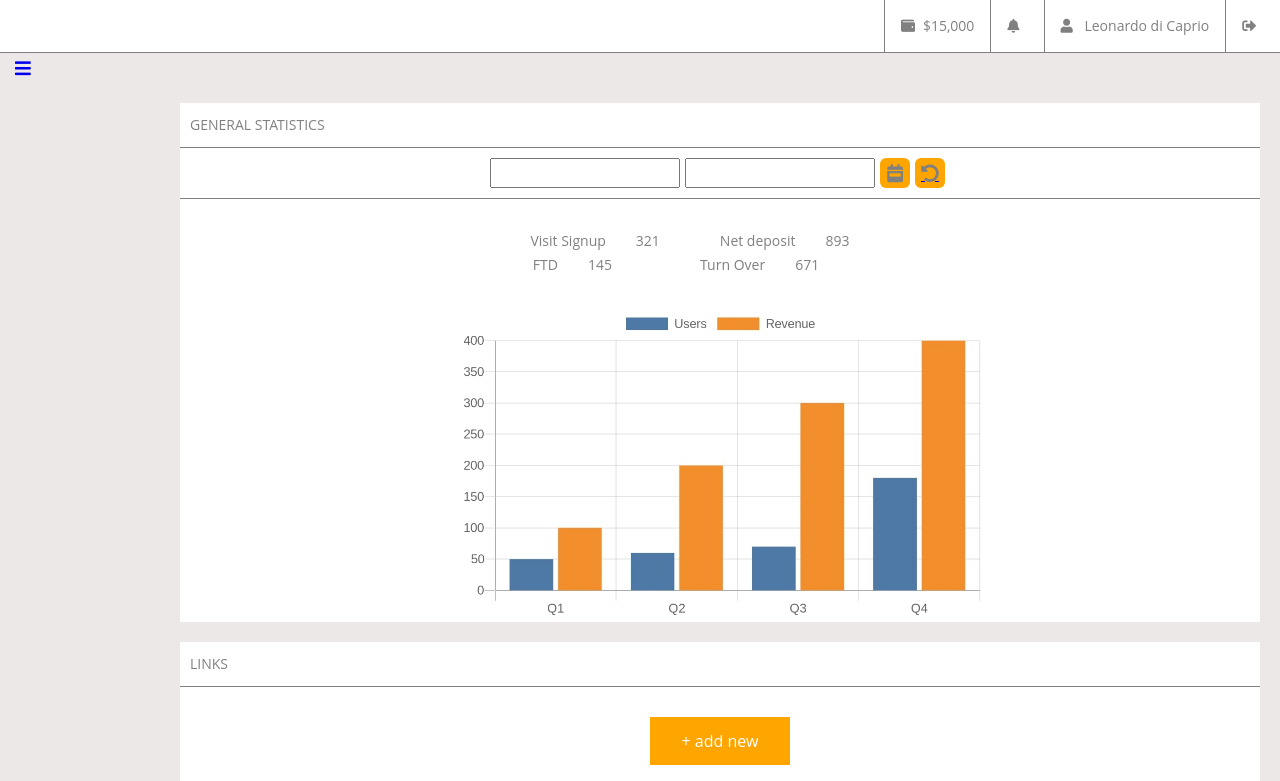
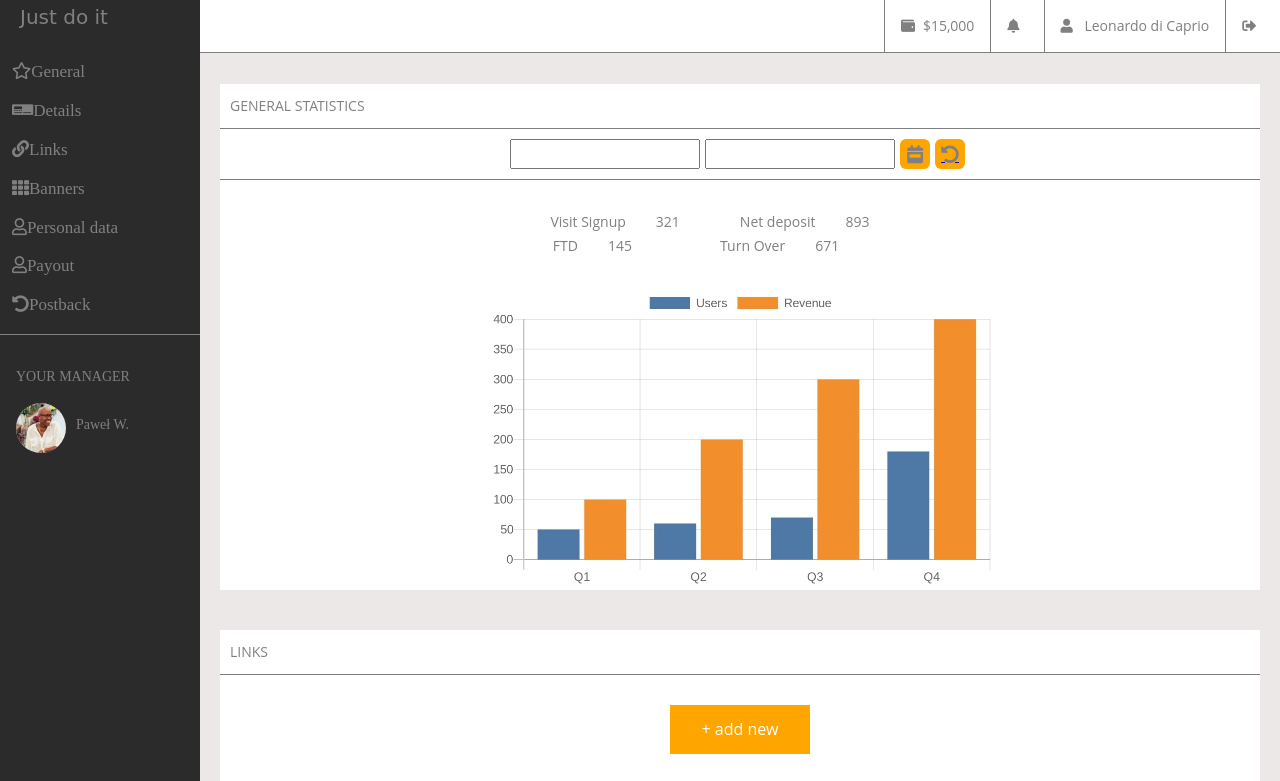
Before and after one commit to Pawel-Waskiewicz/Projekt-indywidualny, a website: page src/index.html in a window 1280 px wide. Shown: the top 781 px of the page. Drawn offline with nearby package versions, Linux system fonts and the light colour scheme; files that its build step writes are made by us from their sources.

Commit message:
JS not working

```diff
--- a/src/index.html
+++ b/src/index.html
@@ -20,18 +20,21 @@
 
     </nav>
     <!--- SIDENAV -->
-    <div class="sidenav desktop-sidenav">
+    <nav class="sidenav">
+        <div class="hamburger-btn"><i class="fas fa-bars"></i></div>
+        <div class="main-menu-container desktop-sidebar">
             <div class="logo-container">
                 <p class="logo">Just do it</p>
-            <button><i class="fas fa-bars"></i></button>
             </div>
-        <a href="#" class="shit"><i class="far fa-star icons"></i>General</a>
-        <a href="#"><i class="fas fa-digital-tachograph icons"></i>Details</a>
-        <a href="#"><i class="fas fa-link icons"></i>Links</a>
-        <a href="#"><i class="fas fa-th icons"></i>Banners</a>
-        <a href="#"><i class="far fa-user icons"></i>Personal data</a>
-        <a href="#"><i class="far fa-user icons"></i>Payout</a>
-        <a href="#"><i class="fas fa-undo-alt icons"></i>Postback</a>
+            <ul class="main-menu showMenu">
+                <li class="option"><a href="#" ><i class="far fa-star icons"></i>General</a></li>
+                <li class="option"><a href="#" ><i class="fas fa-digital-tachograph icons"></i>Details</a></li>
+                <li class="option"><a href="#" ><i class="fas fa-link icons"></i>Links</a></li>
+                <li class="option"><a href="#" ><i class="fas fa-th icons"></i>Banners</a></li>
+                <li class="option"><a href="#" ><i class="far fa-user icons"></i>Personal data</a></li>
+                <li class="option"><a href="#" ><i class="far fa-user icons"></i>Payout</a></li>
+                <li class="option"><a href="#" ><i class="fas fa-undo-alt icons"></i>Postback</a></li>
+            </ul>
             <div class="manager">
                 <p>YOUR MANAGER</p>
                 <div class="manager-div">
@@ -40,11 +43,30 @@
                 </div>
             </div>
         </div>
-    <div class="phone-sidenav hamburger-btn">
-        <a href="#"><i class="fas fa-bars"></i></a>
+        <div class="main-menu-container phone-sidebar">
+            <div class="logo-container">
+                <p class="logo">Just do it</p>
             </div>
+            <ul class="main-menu ">
+                <li class="option"><a href="#" ><i class="far fa-star icons"></i>General</a></li>
+                <li class="option"><a href="#" ><i class="fas fa-digital-tachograph icons"></i>Details</a></li>
+                <li class="option"><a href="#" ><i class="fas fa-link icons"></i>Links</a></li>
+                <li class="option"><a href="#" ><i class="fas fa-th icons"></i>Banners</a></li>
+                <li class="option"><a href="#" ><i class="far fa-user icons"></i>Personal data</a></li>
+                <li class="option"><a href="#" ><i class="far fa-user icons"></i>Payout</a></li>
+                <li class="option"><a href="#" ><i class="fas fa-undo-alt icons"></i>Postback</a></li>
+            </ul>
+            <div class="manager">
+                <p>YOUR MANAGER</p>
+                <div class="manager-div">
+                    <img src="images/profile-picture.jpg" alt="profile-picture">
+                    <p>Paweł W.</p>
+                </div>
+            </div>
+    </nav>
 
-    <div class="main">
+
+    <div class="main first-page">
         <div class="title">
             <p>GENERAL STATISTICS</p>
         </div>
@@ -84,7 +106,7 @@
             </div>
         </div>
     </div>
-    <div class="main">
+    <div class="main second-page">
         <div class="title">
             <p>LINKS</p>
         </div>
@@ -177,6 +199,7 @@
             <button class="button btn-two">+ add new</button>
         </div>
     </div>
-    <script src="script.js"></script>
+
+    <script src="js/script.js"></script>
 </body>
 </html>
--- a/src/js/script.js
+++ b/src/js/script.js
@@ -0,0 +1,10 @@
+const hamburgerButton = document.querySelector('.hamburger-btn');
+
+const menu = document.querySelector('.main-menu-container');
+
+hamburgerButton.addEventListener('click', toggleMenu);
+
+function toggleMenu() {
+  console.log('clicked');
+  menu.classList.toggle('showMenu');
+}
--- a/src/sass/components/_navbar.scss
+++ b/src/sass/components/_navbar.scss
@@ -1,4 +1,4 @@
-nav{
+nav .topnav{
   border-bottom: 1px solid $text-main-color;
   background-color: white;
 }
@@ -6,6 +6,9 @@ nav{
 .topnav {
   display: flex;
   justify-content: flex-end;
+  position: fixed;
+  top: 0;
+  width: 100%;
 }
 
 /* Style the links inside the navigation bar */
--- a/src/sass/components/_sidebar.scss
+++ b/src/sass/components/_sidebar.scss
@@ -2,55 +2,90 @@
 .logo-container{
   display: flex;
   justify-content: space-between;
+
   i{
     line-height: 35px;
     padding-right: 20px;
     font-size: 18px;
     color: $color-hover;
   }
+
   button {
-   all: unset;
+    all: unset;
   }
 }
-.logo {
-  font-size: 20px;
-  font-family: $logo-font;
-  color: white;
-  margin-left: 20px;
+
+/* SIDENAV */
+
+.main-menu-container {
+  font-family: $paragraph-font;
+  background-color: rgb(44, 43, 43) ;
+  display: flex;
+  flex-direction: column;
+  height: 100%;
+  max-width: 200px;
+  min-width: 200px;
+  position: fixed;
+  top: 0;
 }
 
-/* The sidebar menu */
-.sidenav {
-  height: 100%; /* Full-height: remove this if you want "auto" height */
-  width: 160px; /* Set the width of the sidebar */
-  position: fixed; /* Fixed Sidebar (stay in place on scroll) */
-  z-index: 1; /* Stay on top */
-  top: 0; /* Stay at the top */
-  left: 0;
-  background-color: rgb(31, 30, 30); /* Black */
-  overflow-x: hidden; /* Disable horizontal scroll */
-  padding-top: 20px;
+.main-menu {
+
+  padding: 0;
+  display: flex;
+  list-style: none;
+  flex-direction: column;
 }
 
-/* The navigation menu links */
-.sidenav a {
-  padding: 6px 8px 6px 16px;
-  text-decoration: none;
-  font-size: 14px;
-  color: $text-main-color;
-  display: block;
+.main-menu li  {
+  margin-top: 10px;
+  margin-left: 12px;
+
+  a {
+    text-decoration: none;
+    color: $text-main-color;
+    cursor: pointer;
+    font-size: 17px;
+  }
 }
 
-/* When you mouse over the navigation links, change their color */
-.sidenav a:hover {
+.main-menu li:hover {
   color: #f1f1f1;
-  border-left: solid 7px orange;
+  border-left: solid 5px orange;
+  background-color: rgb(77, 75, 75);
 
   i {
     color: white;
   }
-  background-color: rgb(77, 75, 75);
 
+  a {
+    color: white;
+  }
+}
+
+.hamburger-btn {
+  font-size: 20px;
+  color: black;
+  padding-left: 10px;
+}
+
+@media(max-width: 421px){
+  .desktop-sidebar{
+    display: none;
+  }
+  .topnav {
+    display: none;
+  }
+  .main {
+    margin: 10px !important;
+  }
+}
+
+
+.logo {
+  font-size: 20px;
+  font-family: $logo-font;
+  margin-left: 20px;
 }
 
 .manager {
@@ -73,26 +108,12 @@
     margin-right: 10px;
   }
 }
-.desktop-sidenav {
-  opacity: 0;
-}
+
 /* PHONE SIDENAV */
-
-.phone-sidenav {
-  font-size: 18px;
-  padding-left: 15px;
+.phone-sidebar{
+  transform: translateY(-100%);
 }
 
-
-/* On smaller screens, where height is less than 450px, change the style of the sidebar (less padding and a smaller font size) */
-@media screen and (max-height: 450px) {
-  .sidenav {padding-top: 15px;}
-
-  .sidenav a {font-size: 18px;}
+.showMenu {
+  transform: translateY(0) ;
 }
-
-.icons {
-  font-size: 14px;
-  color: $text-main-color;
-  margin-right: 15px;
-}
--- a/src/sass/pages/_general.scss
+++ b/src/sass/pages/_general.scss
@@ -1,9 +1,12 @@
 /* Style page content */
 .main {
-  margin: 20px 20px 0 180px;
+  margin: 40px 20px 0 220px;
   background-color: white;
 }
 /* first section */
+.first-page {
+  margin-top: 50px;
+}
 .date {
   display: flex;
   justify-content: center;
```
Lines whose indentation alone changed are shown as unchanged.
